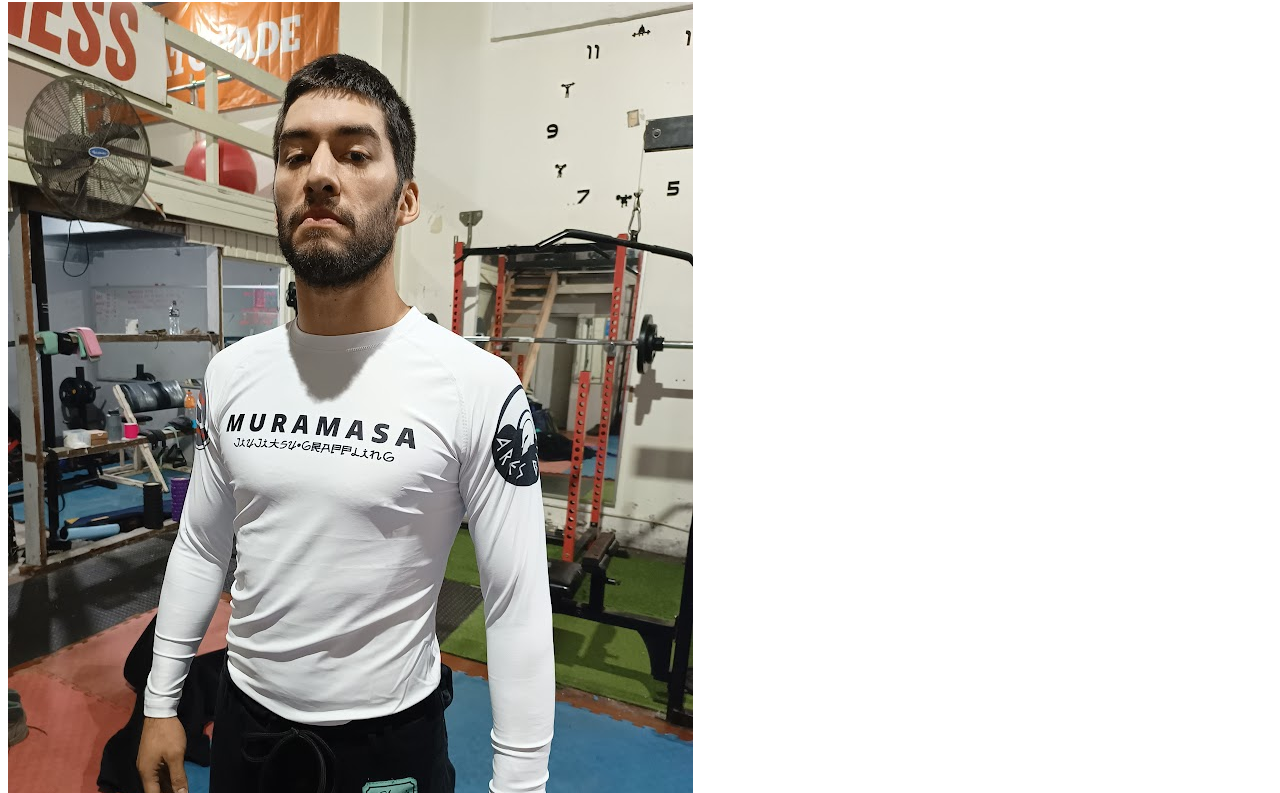
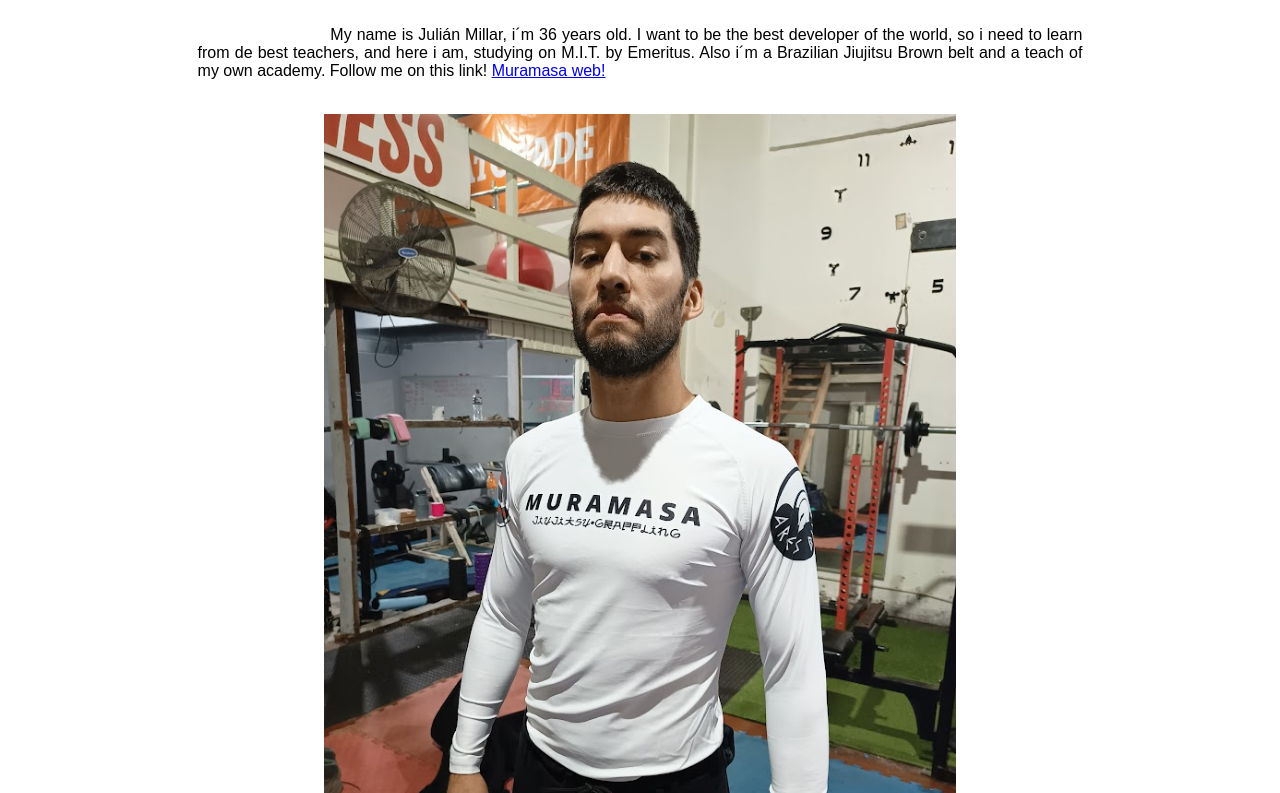
Before and after one commit to jjmillar/jjmillar.github.io, a plain HTML site: page index.html in a window 1280 px wide. Shown: the part 78-871 px from the top of the page. Drawn offline with Linux system fonts and the light colour scheme.

Commit message:
minor changes

```diff
--- a/index.html
+++ b/index.html
@@ -3,10 +3,13 @@
 <head>
     <meta charset="UTF-8">
     <meta name="viewport" content="width=device-width, initial-scale=1.0">
-    <title>jjmillar portfolio</title>
+    <link rel="stylesheet" href="style.css">
+    <title>JJ Portfolio</title>
 </head>
 <body>
     <h1>Julian Millar's Portfolio</h1>
-    <img src="./jjmillar.jpg" alt="profile pic">
+    <p>My name is Julián Millar, i´m 36 years old. I want to be the best developer of the world, so i need to learn from de best teachers, and here i am, studying on M.I.T. by Emeritus. Also i´m a Brazilian Jiujitsu Brown belt and a teach of my own academy. Follow me on this link! <a href="https://muramasabjj.com" target="_blank" > Muramasa web!</a></p>
+    <br/>
+    <img src="./jjmillar.jpg" alt="profile pic" >
 </body>
 </html>
--- /dev/null
+++ b/style.css
@@ -0,0 +1,20 @@
+body {
+    display: flex;
+    flex-flow: column wrap;
+    align-items: center;
+    justify-content: center;
+}
+
+h1, p {
+    font-family: sans-serif;
+}
+
+p {
+    width: 70%;
+    text-indent: 15%;
+    text-align: justify;
+}
+
+img {
+    width: 50%;
+}
```
